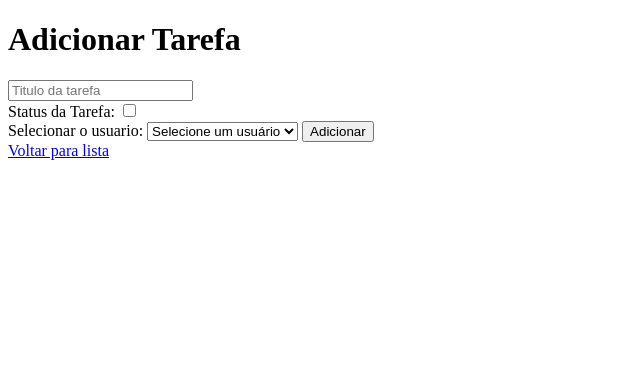
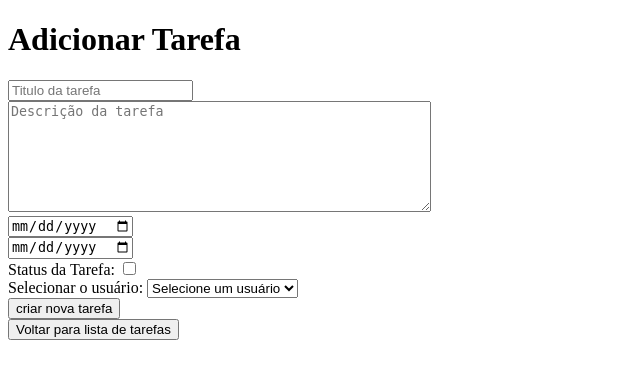
Before and after one commit to Marcelo-Rocha00/sistema-de-gerenciamento-de-tarefas, a Django app: page /add/ in a window 1280 px wide. Shown: the top 379 px of the page, without its empty margins (0-640 px from the left). Run offline with Django 5.2, Linux system fonts and the light colour scheme; the visitor is signed in with stand-in values (Sample User, id 1); data comes from the database, SQL or seed files in the repository.

Commit message:
ver detalhes das tarefas
adicionei pra qunado você clicar no nome da tarefa o usuario sera redirecionado para uma pagina que mostra todos os detalhes da  tarefa

```diff
--- a/gerenciamento_de_tarefa/Templates/User/add_task.html
+++ b/gerenciamento_de_tarefa/Templates/User/add_task.html
@@ -9,22 +9,34 @@
 <h1>Adicionar Tarefa</h1>
 <form method="POST">
     {% csrf_token %}
-    <input type="text" name="titulo" placeholder="Titulo da tarefa"> <br>
+    <input type="text" name="titulo" placeholder="Titulo da tarefa" required> <br>
+
+    <textarea name="descrição" placeholder="Descrição da tarefa" rows="7" cols="50" required></textarea><br>
+
+    <input type="date" name="data_criação" placeholder="Data de Criação" > <br>
+
+    <input type="date" name="data_limite" placeholder="Data Limite" required> <br>
+
     <label for="status">Status da Tarefa:</label>
-    <input type="checkbox" name="status"   {% if task.status %}checked{% endif %} ><br>
+    <input type="checkbox" name="status" {% if task.status %}checked{% endif %}><br>
 
-    <label for="usuario">Selecionar o usuario:</label>
+    <label for="usuario">Selecionar o usuário:</label>
     <select name="usuario" id="usuario" required>
         <option value="">Selecione um usuário</option>
         {% for usuario in usuarios %}
             <option value="{{ usuario.id }}">{{ usuario.username }}</option>
         {% endfor %}
-    </select>
+    </select><br>
 
-    <button type="submit">Adicionar</button>
+
+    <button type="submit">criar nova tarefa</button>
 </form>
 
-<a href="{% url 'usuario' %}">Voltar para lista</a>
+<form action="{% url 'usuario' %}" method="get" style="display:inline;">
+    <button type="submit">Voltar para lista de tarefas</button>
+
+</form>
+
 
 </body>
 </html>
--- a/gerenciamento_de_tarefa/Templates/User/registro.html
+++ b/gerenciamento_de_tarefa/Templates/User/registro.html
@@ -13,7 +13,10 @@
 
         <button type="submit">Registrar</button>
 
+
+
         <p>Já tem uma conta? <a href="{% url 'login' %}">Faça login aqui</a></p>
+
 
     </form>
 </body>
--- a/gerenciamento_de_tarefa/views.py
+++ b/gerenciamento_de_tarefa/views.py
@@ -1,4 +1,4 @@
-from django.shortcuts import render, redirect
+from django.shortcuts import render, redirect, get_object_or_404
 from rest_framework import viewsets
 from .models import Task
 from .serializers import taskSerializer
@@ -25,25 +25,41 @@ class Login(LoginView):#essa classe herda 'LoginView' padrão do jogo, que ja te
 
 @login_required#decoretor que para o usuario acessar a pagina de usuario é necessario estar logado
 def perfil_usuario(request):
-    tasks = Task.objects.all().filter(usuario=request.user)
+    tasks = Task.objects.filter(usuario=request.user)# Filtra todas as tarefas associadas ao usuário atualmente autenticado.
     return render(request,'User/pagina_usuario.html' # Especifica o caminho do template HTML a ser usado
      , {'username': request.user.username, 'tasks': tasks} )# Envia um dicionário com o nome de usuário logado para o template
 
 @login_required
-def add_task(request):
-    if request.method ==  'POST':
-        title = request.POST.get('titulo')
-        stats = request.POST.get('status') == 'on'
-        usuario_id = request.POST.get('usuario')
-        if title:
-            usuario = User.objects.get(id = usuario_id)
-            Task.objects.create(titulo=title, status=stats, usuario = usuario,)
-        return redirect('usuario')
-    usuarios = User.objects.all()
+def add_task(request):# função para adicionar novas tarefas
+    if request.method ==  'POST':# Verifica se a requisição é do tipo 'POST', é processa os dados do formulário
+        title = request.POST.get('titulo')  # Obtém o título da tarefa
+        stats = request.POST.get('status') == 'on'  # Verifica se a checkbox está marcada e define como True ou False
+        description = request.POST.get('descrição') # Obtém a descrição da tarefa
+        data_create = request.POST.get('data_criação') #Obtém a data de criação da tarefa
+        data_limit = request.POST.get('data_limite') # Obtém a data limite da tarefa
+        usuario_id = request.POST.get('usuario') # Obtém o ID do usuário associado à tarefa
+        if title: # Verifica se o titulo da tarefa não esta vazio
+            usuario = User.objects.get(id = usuario_id)## Obtém o objeto do usuário correspondente ao ID fornecido
+            Task.objects.create(
+        titulo=title,  # Define o título da tarefa
+        status=stats,  # Define o status da tarefa (concluída ou pendente)
+        usuario=usuario,  # Associa a tarefa ao usuário obtido
+        descrição=description,  # Define a descrição da tarefa
+        data_criação=data_create,  # Define a data de criação da tarefa
+        data_limite=data_limit,  # Define a data limite da tarefa
+    )
+        return redirect('usuario')# Redireciona para pagina de usuario apos a criação da tarefa
+    usuarios = User.objects.all() # Obtém todos os usuários do banco
+    # Renderiza o template 'add_task.html', passando a lista de usuários como contexto
     return render(request, 'User/add_task.html', {'usuarios':usuarios })
 
 
-def delete_task(request, task_id):
-    task = Task.objects.get(id=task_id)
-    task.delete()
-    return redirect('usuario')
+def delete_task(request, task_id): # criando uma Função para deletar uma tarefa específica com base no ID
+    task = Task.objects.get(id=task_id) # obtem a tarefa com base no 'ID' fornecido
+    task.delete() # Deleta a tarefa encontrada
+    return redirect('usuario')# Redireciona para a página do usuário após deletar a tarefa
+
+
+def detalhes_task(request, task_id):
+    tasks = get_object_or_404(Task, id= task_id) # Busca a tarefa pelo ID
+    return render(request, 'User/detalhes_task.html',{'task':tasks})  # Renderiza o template com a tarefa
```
Also changed, not shown: gerenciamento_de_tarefa/Templates/User/detalhes_task.html (added, +21 -0 lines), gerenciamento_de_tarefa/Templates/User/login.html (+12 -2 lines), gerenciamento_de_tarefa/Templates/User/pagina_usuario.html (+12 -4 lines), gerenciamento_de_tarefa/url.py (+8 -5 lines).
